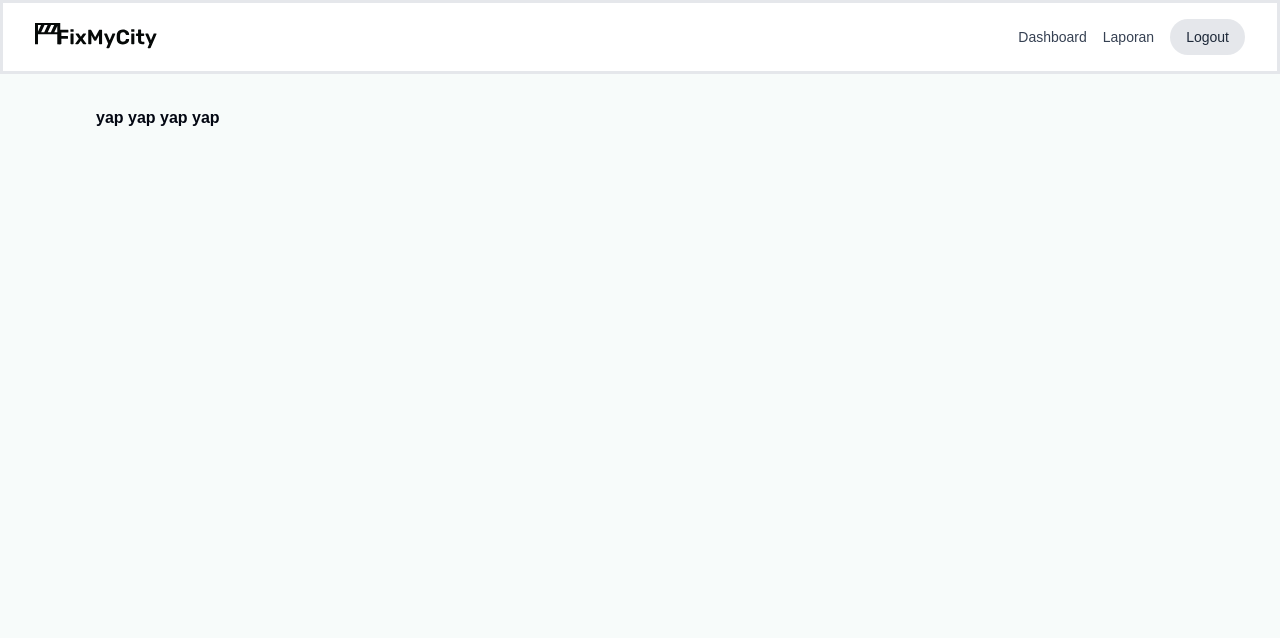
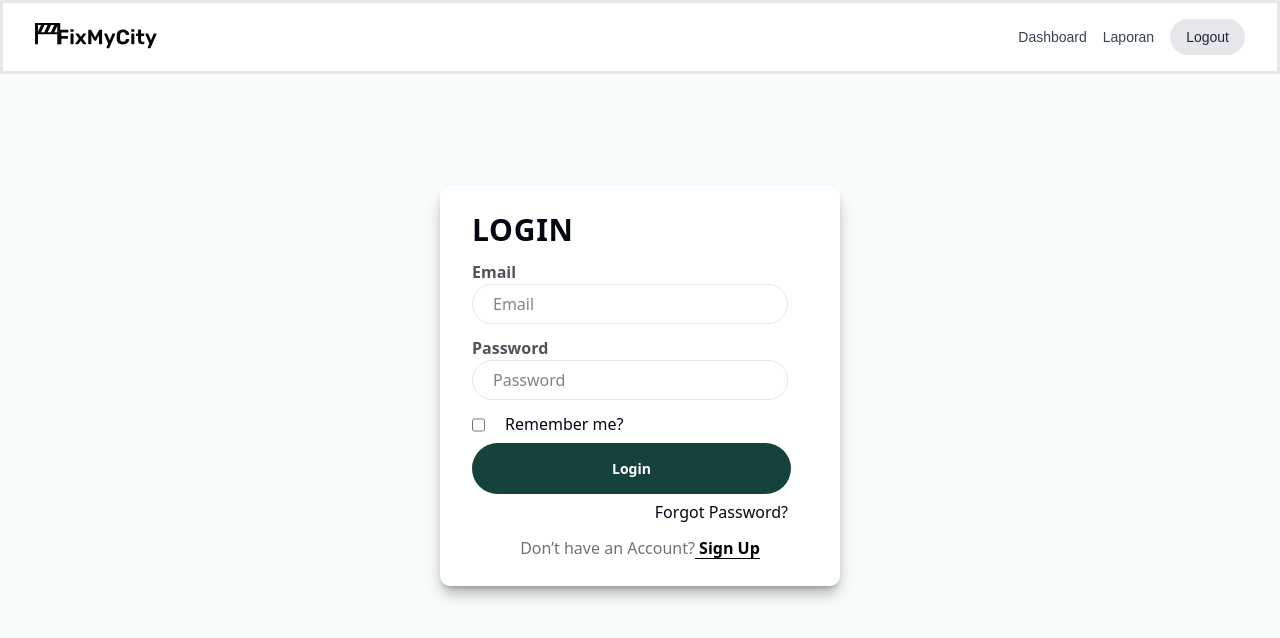
Before and after one commit to Auqepep/capstone-android, a React (Vite) app in the folder FixMyCity/: page /login in a window 1280 px wide. Shown: the top 638 px of the page. Built offline with nearby package versions, Linux system fonts and the light colour scheme.

Commit message:
Refactor laporan and login pages

```diff
--- a/FixMyCity/src/App/pages/Laporan.jsx
+++ b/FixMyCity/src/App/pages/Laporan.jsx
@@ -1,17 +1,111 @@
-export default function laporan () {
+import Button from "../../components/button.jsx";
+
+export default function laporan() {
   return (
     <div className="relative z-10">
       <div className="max-w-4xl">
-        <h1 className="text-4xl font-bold mb-4 text-gray-800">Laporan</h1>
-        <p className="max-w-xl mb-8 text-gray-700">
-          Halaman laporan untuk melaporkan infrastruktur yang rusak
+
+
+        <div className="bg-white p-6 rounded-lg shadow-lg mb-6 text-gray-800">
+          <h3 className="font-semibold text-3xl text-[#6a9c89] mb-4">How to Submit a Report</h3>
+          <p className="text-lg mb-4">
+            Follow these steps to report damaged infrastructure:
+          </p>
+          <div className="space-y-4">
+            <div className="flex items-center space-x-2">
+              <div className="w-3 h-3 bg-[#6a9c89] rounded-full"></div>
+              <p className="text-md text-gray-600 font-medium">
+                Enter the report title, such as "Pothole on Ponlab Street".
+              </p>
+            </div>
+            <div className="flex items-center space-x-2">
+              <div className="w-3 h-3 bg-[#6a9c89] rounded-full"></div>
+              <p className="text-md text-gray-600 font-medium">
+                Provide a description of the issue, for example: "The pothole is quite deep and dangerous for motorcyclists".
+              </p>
+            </div>
+            <div className="flex items-center space-x-2">
+              <div className="w-3 h-3 bg-[#6a9c89] rounded-full"></div>
+              <p className="text-md text-gray-600 font-medium">
+                Enter the location where the issue was found.
+              </p>
+            </div>
+            <div className="flex items-center space-x-2">
+              <div className="w-3 h-3 bg-[#6a9c89] rounded-full"></div>
+              <p className="text-md text-gray-600 font-medium">
+                Upload photos showing the condition of the infrastructure.
+              </p>
+            </div>
+            <div className="flex items-center space-x-2">
+              <div className="w-3 h-3 bg-[#6a9c89] rounded-full"></div>
+              <p className="text-md text-gray-600 font-medium">
+                After completing the form, click the "Submit" button to send your report.
+              </p>
+            </div>
+          </div>
+          <p className="mt-4 text-md text-gray-600">
+            Your report will be verified and forwarded to the relevant authorities for prompt action.
+          </p>
+        </div>
+
+        <h2 className="text-3xl font-semibold mb-4 text-gray-700">
+          Want to make a report?
+        </h2>
+        <p className="max-w-xl mb-8 text-gray-700 text-lg">
+          Please fill out the form below:
         </p>
-        <h2 className="text-2xl font-bold mb-4 text-gray-800">
-          Mau bikin laporan?
-        </h2>
-        <p className="max-w-xl mb-8 text-gray-700">
-          Silahkan isi form dibawah ini
-        </p>
+
+        <div className="bg-white p-6 rounded-lg shadow-lg mb-6">
+          <form className="space-y-4">
+            <div className="mb-4">
+              <label htmlFor="title" className="block text-sm font-medium text-gray-600">Report Title</label>
+              <input
+                type="text"
+                id="title"
+                placeholder="Enter report title"
+                className="mt-2 block w-full px-3 py-2 border border-gray-300 rounded-md focus:outline-none focus:ring-2 focus:ring-[#6a9c89]"
+              />
+            </div>
+            <div className="mb-4">
+              <label htmlFor="description" className="block text-sm font-medium text-gray-600">Description</label>
+              <textarea
+                id="description"
+                placeholder="Enter report description"
+                onInput={(e) => {
+                  e.target.style.height = "auto";
+                  e.target.style.height = `${e.target.scrollHeight}px`;
+                }}
+                className="mt-2 block w-full px-3 py-2 border border-gray-300 rounded-md overflow-hidden resize-none focus:outline-none focus:ring-2 focus:ring-[#6a9c89]"
+              ></textarea>
+            </div>
+            <div className="mb-4">
+              <label htmlFor="location" className="block text-sm font-medium text-gray-600">Location</label>
+              <input
+                type="text"
+                id="location"
+                placeholder="Enter report location"
+                className="mt-2 block w-full px-3 py-2 border border-gray-300 rounded-md focus:outline-none focus:ring-2 focus:ring-[#6a9c89]"
+              />
+            </div>
+            <div className="mb-4">
+              <label htmlFor="file" className="block text-sm font-medium text-gray-600">Upload Images</label>
+              <input
+                type="file"
+                id="file"
+                multiple
+                className="mt-2 block w-full border border-gray-300 rounded-md text-gray-700"
+              />
+            </div>
+            <div className="py-6">
+              <Button
+                title="Submit"
+                to="/laporan"
+                className="py-2 px-[400px] text-sm w-full"
+                condition={true}
+              />
+            </div>
+          </form>
+        </div>
       </div>
     </div>
   );
--- a/FixMyCity/src/App/pages/Login.jsx
+++ b/FixMyCity/src/App/pages/Login.jsx
@@ -1,7 +1,43 @@
+import Button from "../../components/button.jsx";
+import { Link } from "react-router-dom";
+import SignUp from "../pages/SignUp";
+
 export default function Login() {
     return (
-    <>
-    <p className="font-body font-bold">yap yap yap yap</p>
-    </>
+        <>
+            <div style={{ backgroundColor: '#f7fbfa' }} className="flex justify-center m-20">
+                <div style={{ backgroundColor: '#ffffff' }} className="rounded-lg shadow-lg shadow-black/30 h-100 pl-8 pr-8 space-y-3 w-[400px]
+                flex flex-col justify-center">
+                    <form className="space-y-3" action="">
+                        <div>
+                            <p className="font-bold text-3xl tracking-wide">LOGIN</p>
+                        </div>
+                        <div className="mr-5">
+                            <p className="text-zinc-600 font-semibold">Email</p>
+                            <input className="rounded-full outline-none h-10 px-5 border border-sm w-full" type="text" placeholder="Email" required />
+                        </div>
+                        <div className="mr-5">
+                            <p className="text-zinc-600 font-semibold">Password</p>
+                            <input className="rounded-full outline-none h-10 px-5 border border-sm w-full" type="password" placeholder="Password" />
+                        </div>
+                        <div className="flex space-y-1.5 gap-5 mt-1">
+                            <input type="checkbox" />
+                            <p className="mb-2">Remember me?</p>
+                        </div>
+                        <div className="mr-5">
+                            <Button title="Login" to="/login" className="py-2 px-35 text-sm" condition={true} />
+                            <p className="text-end mt-5">Forgot Password?</p>
+                        </div>
+                        <div>
+                            <p className="text-zinc-500 text-center">Don’t have an Account?
+                            <span className="text-black font-bold underline underline-offset-4">
+                                <Link to="/signUp" element={<SignUp />} > Sign Up</Link>
+                                </span>
+                            </p>
+                        </div>
+                    </form>
+                </div>
+            </div>
+        </>
     );
-    }
+}
--- /dev/null
+++ b/FixMyCity/src/App/pages/SignUp.jsx
@@ -0,0 +1,41 @@
+import Button from "@/components/Button";
+import { Link } from "react-router-dom";
+export default function SignUp() {
+    return (
+    <>
+    <div style= {{ backgroundColor: '#f7fbfa'}} className='h-screen flex justify-center items-center'>
+
+       <div style= {{ backgroundColor: '#f7fbfa'}} className="rounded-lg shadow-lg shadow-black/30 h-120 pl-8 space-y-3 w-[350px] flex flex-col justify-center">
+           <form className="space-y-3" action="">
+<div>
+   <p className="font-bold text-3xl tracking-wide">SIGN UP</p>
+</div>
+<div className="mr-5">
+   <p className="text-zinc-600 font-semibold">Email</p>
+   <input className="rounded-full outline-none h-10 px-5 border border-sm w-full" type="text" placeholder="Email" required/>
+</div>
+<div className="mr-5">
+   <p className="text-zinc-600 font-semibold">Password</p>
+   <input className="rounded-full outline-none h-10 px-5 border border-sm w-full" type="password" placeholder="Password" />
+</div>
+<div className="mr-5">
+   <p className="text-zinc-600 font-semibold">Confirm Password</p>
+   <input className="rounded-full outline-none h-10 px-5 border border-sm w-full" type="password" placeholder="Password" />
+</div>
+<div className="flex space-y-1.5 gap-5 mt-1">
+   <input type="checkbox" />
+   <p className="mb-2">Remember me?</p>
+</div>
+<div className="mr-5">
+<Button title="Sign Up" to="/signUp" className="py-2 px-30 text-sm w-full" condition={true}/>
+   <p className="text-end mt-5">Forgot Password?</p>
+</div>
+<div>
+   <p className="text-zinc-500">Already have an Account? <span className="text-black font-bold underline underline-offset-4"><Link to="/login" element={<SignUp/>}>Login</Link></span></p>
+</div>
+           </form>
+       </div>
+       </div>
+    </>
+    );
+    }
```
